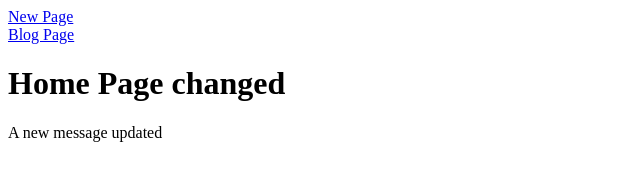
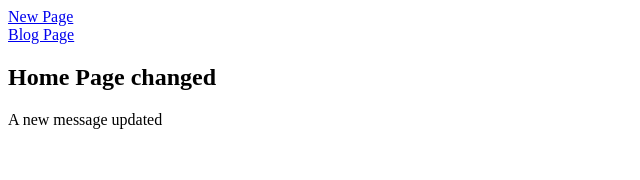
Before and after one commit to OkikiRash001/First-Project, a plain HTML site: page index.html in a window 1280 px wide. Shown: the whole page, without its empty margins (0-640 px from the left). Drawn offline with Linux system fonts and the light colour scheme.

Commit message:
removed the h1 tag

```diff
--- a/index.html
+++ b/index.html
@@ -7,7 +7,7 @@
     <body>
         <a href="new-page.html">New Page</a></br>
         <a href="blogs/index.html">Blog Page</a>
-        <h1>Home Page changed</h1>
+        <h2>Home Page changed</h2>
         <p> A new message updated</p>
     </body>
 </html>
```
